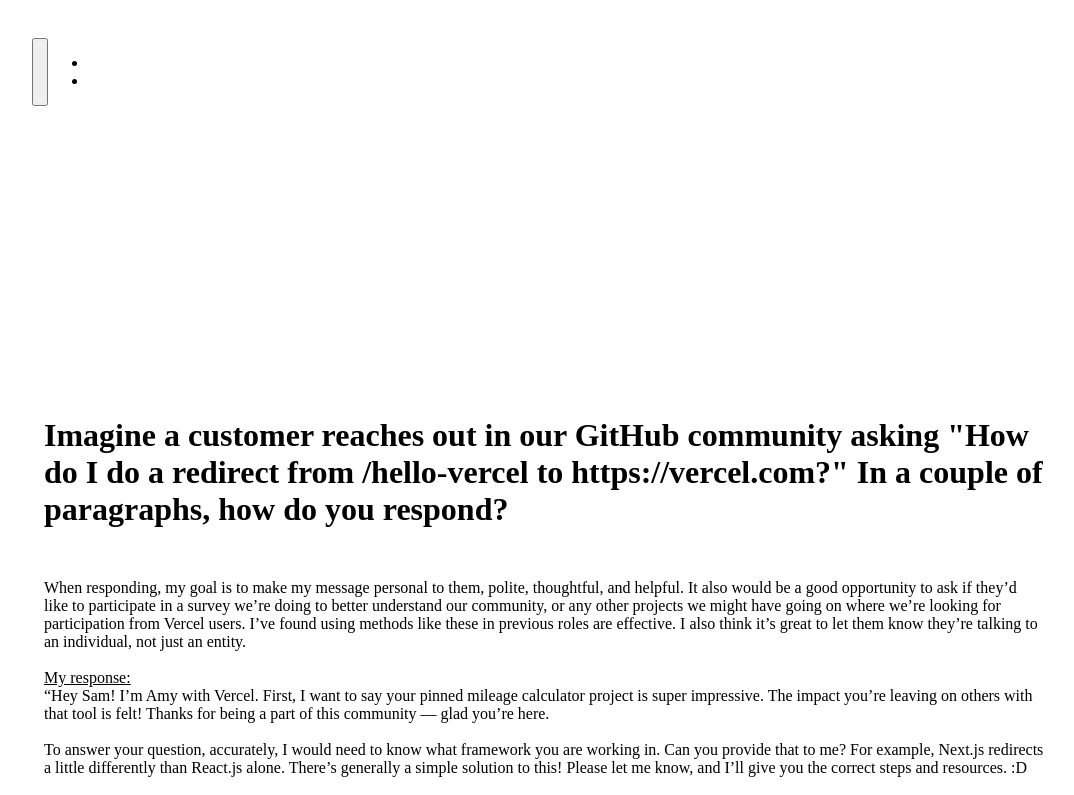
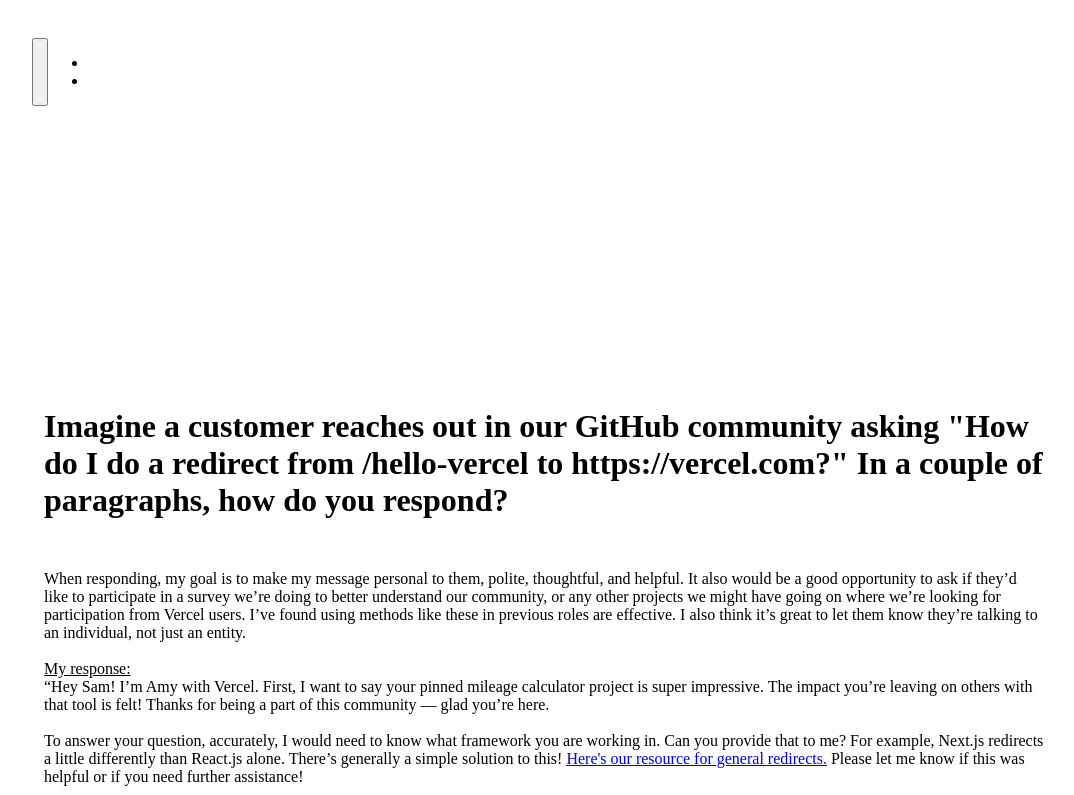
Before and after one commit to amybarger/community-manager-project, a Next.js app: page /redirect-response in a window 1280 px wide. Shown: the top 795 px of the page, without its empty margins (96-1170 px from the left). Built offline with nearby package versions, Linux system fonts and the light colour scheme.

Commit message:
Updated link to redirect-response page

```diff
--- a/pages/redirect-response.js
+++ b/pages/redirect-response.js
@@ -28,7 +28,7 @@
             “Hey Sam! I’m Amy with Vercel. First, I want to say your pinned mileage calculator project is super impressive. The impact you’re leaving on others with that tool is felt! Thanks for being a part of this community — glad you’re here.
             <br></br>
             <br></br>
-            To answer your question, accurately, I would need to know what framework you are working in. Can you provide that to me? For example, Next.js redirects a little differently than React.js alone. There’s generally a simple solution to this! Please let me know, and I’ll give you the correct steps and resources. :D
+            To answer your question, accurately, I would need to know what framework you are working in. Can you provide that to me? For example, Next.js redirects a little differently than React.js alone. There’s generally a simple solution to this! <a href ="https://vercel.com/support/articles/does-vercel-support-permanent-redirects?query=redire#in-application-redirects"><u>Here's our resource for general redirects.</u></a> Please let me know if this was helpful or if you need further assistance!
             <br></br>
             <br></br>
             <i>I would send the following reply after Sam has their solution, since their main desire is an answer to their question.</i>
```
